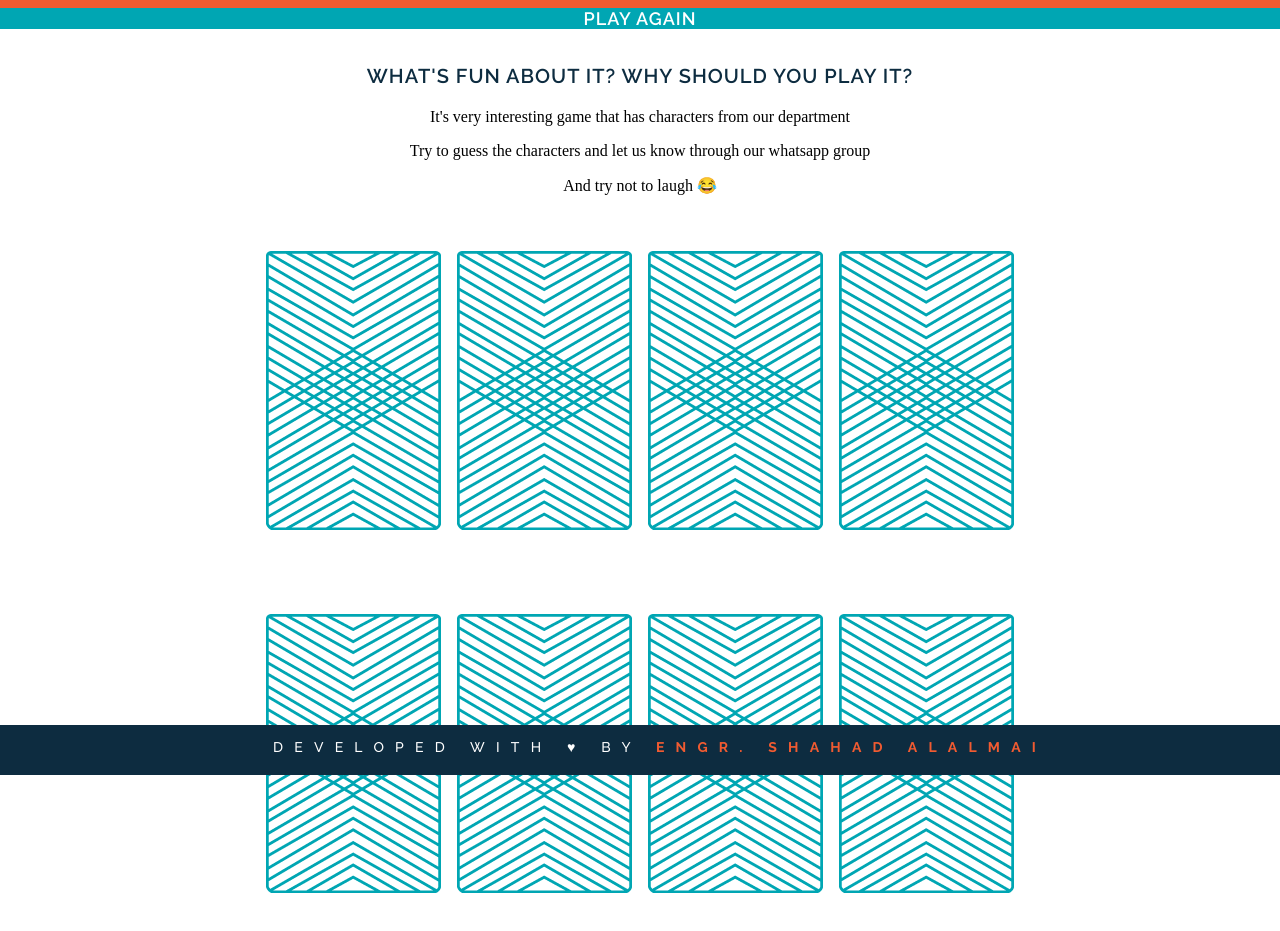
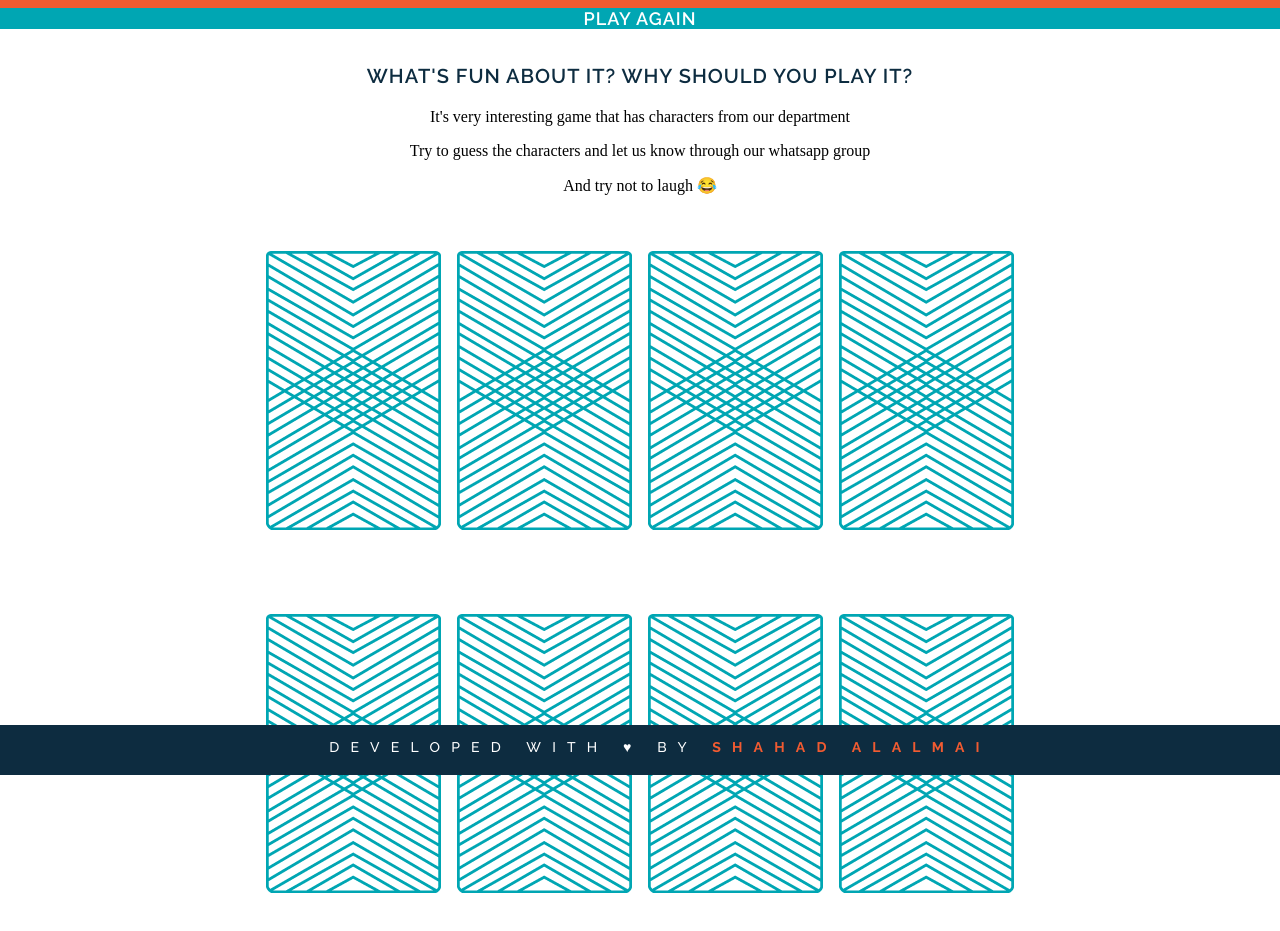
Before and after one commit to shahadalalmai/ITDMG, a plain HTML site: page index.html in a window 1280 px wide. Shown: the part 105-1036 px from the top of the page. Drawn offline with Linux system fonts and the light colour scheme; some packages are replaced by stand-ins of ours; a script that the page names is missing; a web font is replaced by a local one.

Commit message:
Update index.html

```diff
--- a/index.html
+++ b/index.html
@@ -44,7 +44,7 @@
 
       <footer class="clearfix">
 
-           <p class="message">Developed with &hearts; by <span class="name">Engr. Shahad Alalmai</span></p>
+           <p class="message">Developed with &hearts; by <span class="name">Shahad Alalmai</span></p>
 
       </footer>
 
```
